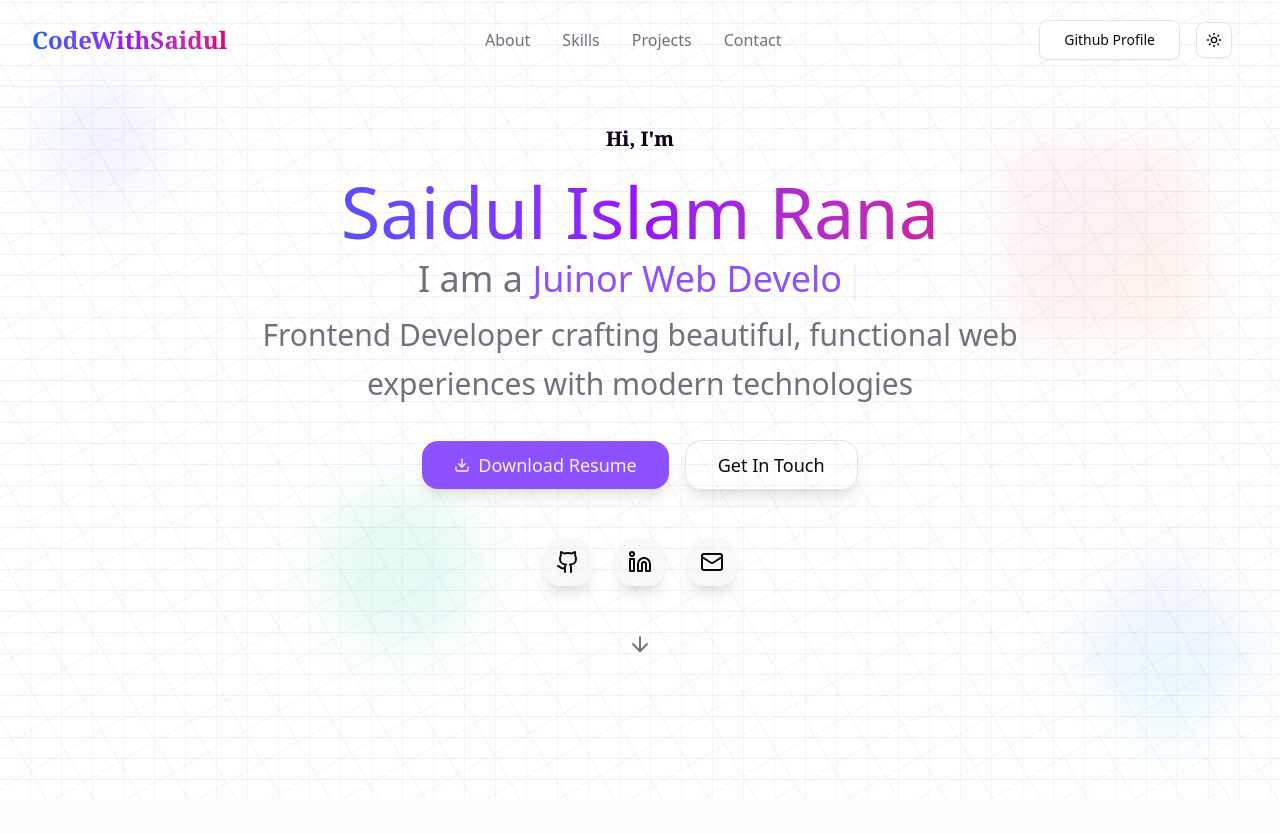
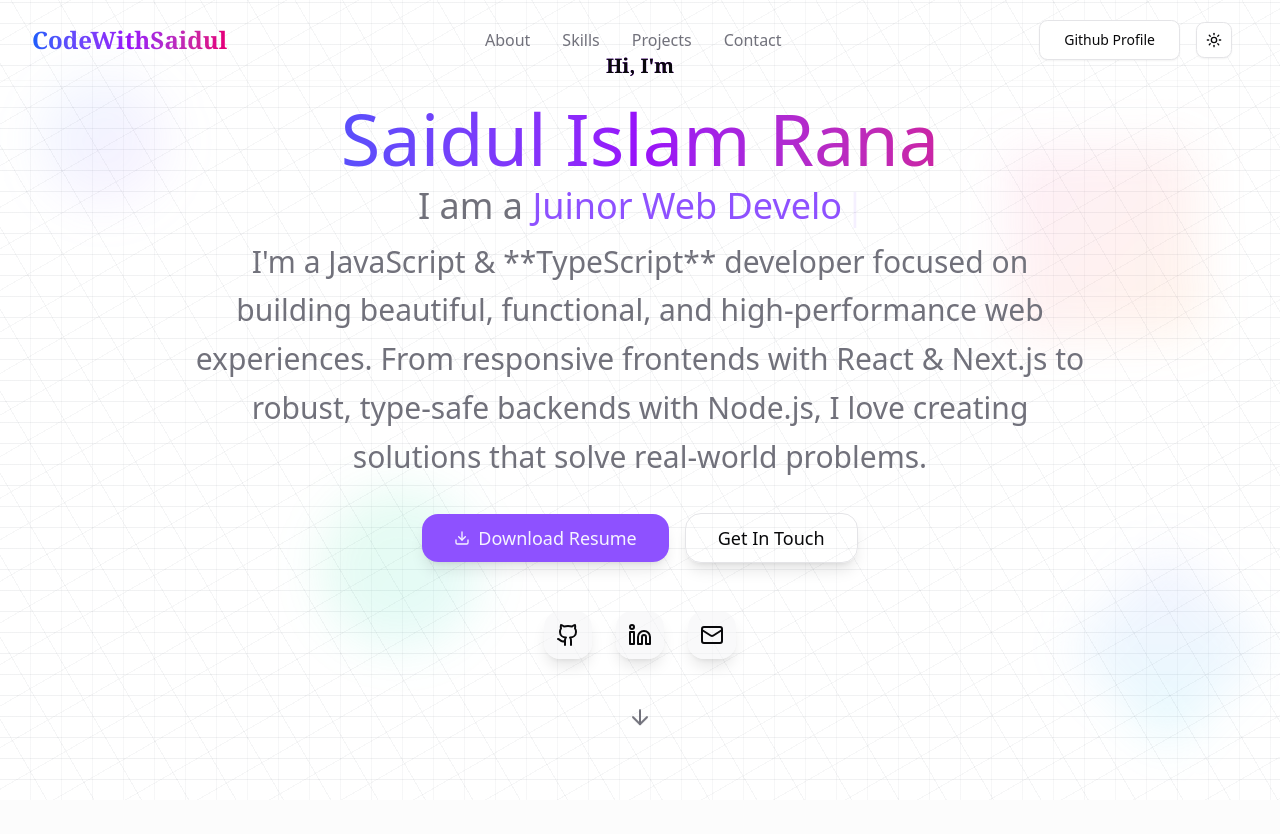
Before and after one commit to codewithsaidul/developer-portfolio, a Next.js app: page / in a window 1280 px wide. Shown: the top 834 px of the page. Built offline with nearby package versions, Linux system fonts and the light colour scheme.

Commit message:
hero section description updated

```diff
--- a/src/sections/Hero.tsx
+++ b/src/sections/Hero.tsx
@@ -208,8 +208,7 @@ export default function Hero() {
               ref={descRef}
               className="text-xl sm:text-2xl lg:text-3xl text-muted-foreground mb-8 font-light leading-relaxed"
             >
-              Frontend Developer crafting beautiful, functional web experiences
-              with modern technologies
+              I&apos;m a JavaScript & **TypeScript** developer focused on building beautiful, functional, and high-performance web experiences. From responsive frontends with React & Next.js to robust, type-safe backends with Node.js, I love creating solutions that solve real-world problems.
             </p>
 
             {/* CTA Buttons */}
```
